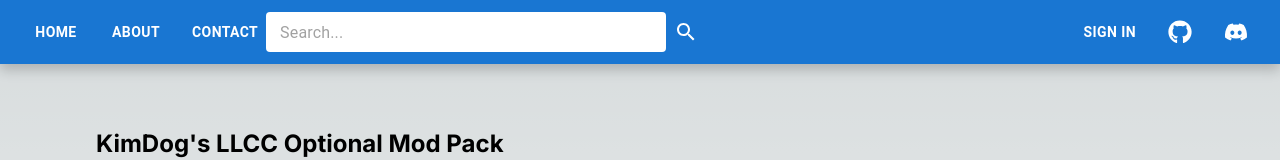
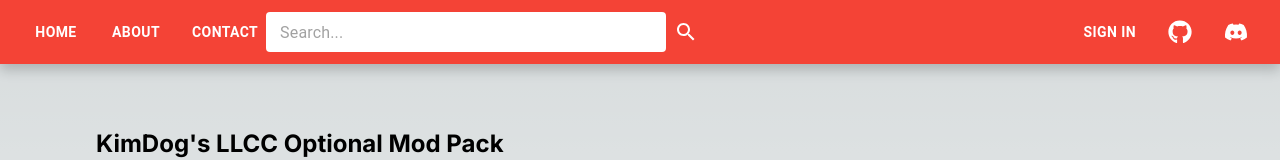
Before and after one commit to KimDog-Studios/main-site, a Next.js app: page / in a window 1280 px wide. Shown: the top 160 px of the page. Built offline with nearby package versions, Linux system fonts and the light colour scheme.

Commit message:
Changed Nav Bar to Red

```diff
--- a/components/NavBar.tsx
+++ b/components/NavBar.tsx
@@ -1,8 +1,8 @@
 import React from 'react';
 import { AppBar, Toolbar, Button, TextField, IconButton, Box, useTheme, useMediaQuery, Tooltip } from '@mui/material';
 import SearchIcon from '@mui/icons-material/Search';
-import Link from 'next/link'; // Adjust based on your routing library
-import { FaGithub, FaDiscord } from 'react-icons/fa'; // Import GitHub and Discord icons from react-icons
+import Link from 'next/link';
+import { FaGithub, FaDiscord } from 'react-icons/fa';
 
 const NavBar: React.FC = () => {
   const [searchTerm, setSearchTerm] = React.useState<string>('');
@@ -24,7 +24,7 @@ const NavBar: React.FC = () => {
     <AppBar
       position="static"
       sx={{
-        backgroundColor: theme.palette.primary.main,
+        backgroundColor: '#f44336', // Red color
         boxShadow: '0 4px 6px rgba(0, 0, 0, 0.1)',
         transition: 'box-shadow 0.3s ease',
         '&:hover': {
@@ -35,9 +35,15 @@ const NavBar: React.FC = () => {
       <Toolbar sx={{ justifyContent: 'space-between' }}>
         {!isMobile && (
           <Box sx={{ display: 'flex', alignItems: 'center', gap: 2 }}>
-            <Button color="inherit" sx={{ fontWeight: 'bold' }}>Home</Button>
-            <Button color="inherit" sx={{ fontWeight: 'bold' }}>About</Button>
-            <Button color="inherit" sx={{ fontWeight: 'bold' }}>Contact</Button>
+            <Link href="/" passHref>
+              <Button color="inherit" sx={{ fontWeight: 'bold' }}>Home</Button>
+            </Link>
+            <Link href="/about" passHref>
+              <Button color="inherit" sx={{ fontWeight: 'bold' }}>About</Button>
+            </Link>
+            <Link href="/contact" passHref>
+              <Button color="inherit" sx={{ fontWeight: 'bold' }}>Contact</Button>
+            </Link>
           </Box>
         )}
 
@@ -71,11 +77,10 @@ const NavBar: React.FC = () => {
         </Box>
 
         <Box sx={{ display: 'flex', alignItems: 'center', gap: 2 }}>
-          <Link href="/pages/signin" passHref>
+          <Link href="/signin" passHref>
             <Button color="inherit" sx={{ fontWeight: 'bold' }}>Sign In</Button>
           </Link>
-
-          <Tooltip title="Contribute to the Page" arrow>
+          <Tooltip title="GitHub" arrow>
             <IconButton
               color="inherit"
               onClick={() => window.open('https://github.com/KimDog-Studios/main-site', '_blank')}
@@ -83,11 +88,10 @@ const NavBar: React.FC = () => {
               <FaGithub />
             </IconButton>
           </Tooltip>
-
-          <Tooltip title="Join Our Discord Server" arrow>
+          <Tooltip title="Discord" arrow>
             <IconButton
               color="inherit"
-              onClick={() => window.open('https://discord.gg/QWJHH4JBKe', '_blank')}
+              onClick={() => window.open('https://discord.gg/XAeYaZMxz3', '_blank')}
             >
               <FaDiscord />
             </IconButton>
--- a/pages/signin.tsx
+++ b/components/signin.tsx
@@ -14,8 +14,8 @@ const SignIn: React.FC = () => {
     event.preventDefault();
     console.log('Email:', email);
     console.log('Password:', password);
-    // Replace this with your actual sign-in logic
-    router.push('/'); // Redirect to home page after successful sign-in
+    // Replace with actual sign-in logic
+    router.push('/'); // Redirect to home page after sign-in
   };
 
   return (
```
Also changed, not shown: app/page.tsx (line endings or trailing spaces).
